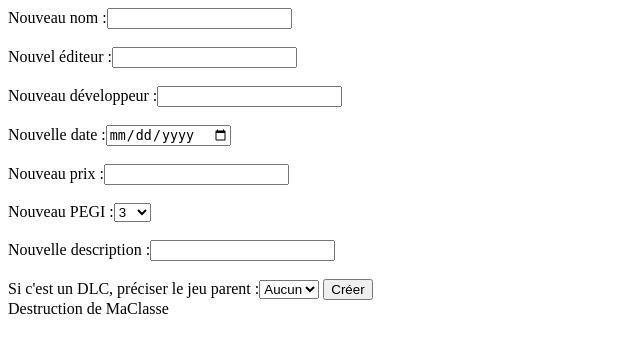
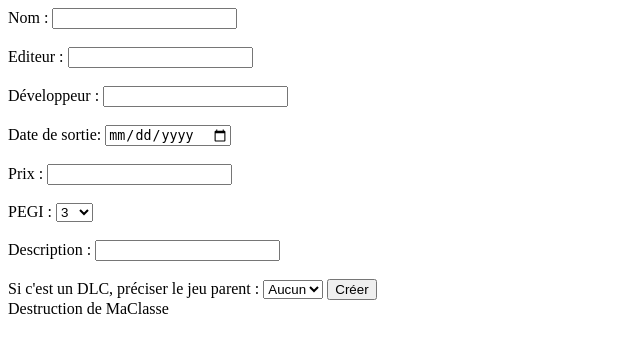
Before and after one commit to Adrien21/Exercice_POO, a PHP site: page /jeudlc/creation/form_creation.php in a window 1280 px wide. Shown: the top 353 px of the page, without its empty margins (0-640 px from the left). Run offline with PHP 8.4, Linux system fonts and the light colour scheme; data comes from the database, SQL or seed files in the repository; data that the repository does not hold is empty; a stand-in replaces the project's code that opens the database connection.

Commit message:
Maj form_creation.php

```diff
--- a/jeudlc/creation/form_creation.php
+++ b/jeudlc/creation/form_creation.php
@@ -7,20 +7,20 @@
 	<body>
 		<form method="post" action="creation_jeu.php" enctype="multipart/form-data">
 			<!-- Créer, modifier fiche jeux (OBJ jeux) -->
-			<label for="crea_nom">Nouveau nom :</label><input type="text" name="crea_nom" required></br></br>
-			<label for="crea_editeur">Nouvel éditeur :</label><input type="text" name="crea_editeur" required></br></br>
-			<label for="crea_dev">Nouveau développeur :</label><input type="text" name="crea_dev" required></br></br>
-			<label for="crea_date">Nouvelle date :</label><input type="date" name="crea_date" required></br></br>
-			<label for="crea_prix">Nouveau prix :</label><input type="number" name="crea_prix" required></br></br>
-			<label for="crea_pegi">Nouveau PEGI :</label><select name="crea_pegi">
+			<label for="crea_nom">Nom : </label><input type="text" name="crea_nom" required></br></br>
+			<label for="crea_editeur">Editeur : </label><input type="text" name="crea_editeur" required></br></br>
+			<label for="crea_dev">Développeur : </label><input type="text" name="crea_dev" required></br></br>
+			<label for="crea_date">Date de sortie: </label><input type="date" name="crea_date" required></br></br>
+			<label for="crea_prix">Prix : </label><input type="number" name="crea_prix" required></br></br>
+			<label for="crea_pegi">PEGI : </label><select name="crea_pegi">
 				<option value="3">3</option>
 				<option value="7">7</option>
 				<option value="12">12</option>
 				<option value="16">16</option>
 				<option value="18">18</option>
 			</select></br></br>
-			<label for="crea_description">Nouvelle description :</label><input type="text" name="crea_description" required></br></br>
-			<label for="jeuparent">Si c'est un DLC, préciser le jeu parent :</label><select name="jeuparent">
+			<label for="crea_description">Description : </label><input type="text" name="crea_description" required></br></br>
+			<label for="jeuparent">Si c'est un DLC, préciser le jeu parent : </label><select name="jeuparent">
 				<option value="NULL">Aucun</option>
 				<?php
 				require_once("liste_jeux.php");
```
